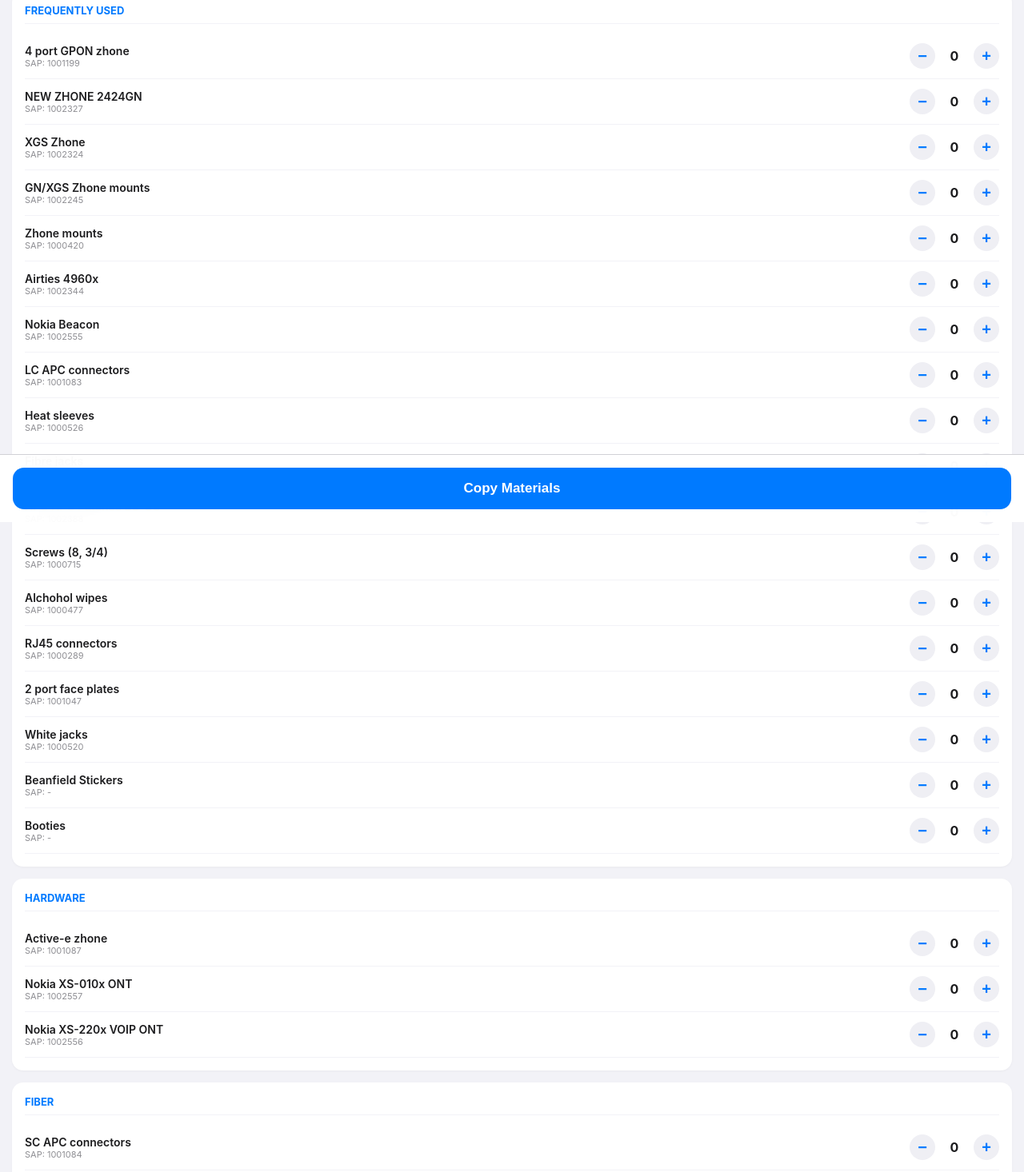
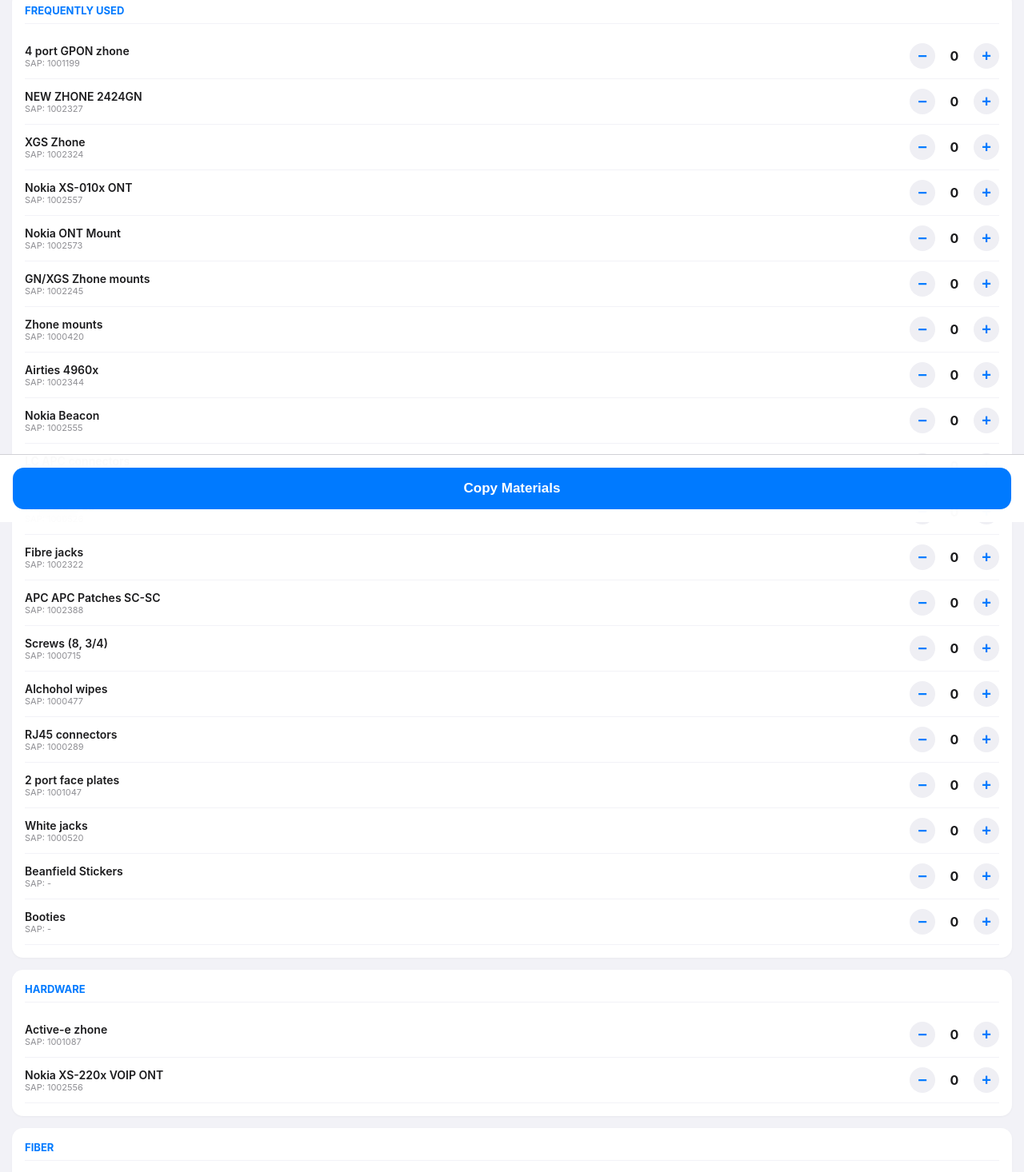
Before and after one commit to yuannnntian/notes, a plain HTML site: page index.html in a window 1280 px wide. Shown: the part 147-1613 px from the top of the page at 80% size. Drawn offline with Linux system fonts and the light colour scheme.

Commit message:
Update index.html

```diff
--- a/index.html
+++ b/index.html
@@ -3,7 +3,7 @@
 <head>
     <meta charset="UTF-8">
     <meta name="viewport" content="width=device-width, initial-scale=1.0, maximum-scale=1.0, user-scalable=no">
-    <title>Beanfield Toolbox v16.8</title>
+    <title>Beanfield Toolbox v16.9.1</title>
     <style>
         :root { --primary: #007aff; --bg: #f2f2f7; --card: #ffffff; --text: #1c1c1e; }
         body { font-family: -apple-system, sans-serif; background: var(--bg); margin: 0; padding: 0; color: var(--text); -webkit-user-select: none; }
@@ -148,14 +148,15 @@
 const inventory = {
     "Frequently Used": [
         {id:"1001199", n:"4 port GPON zhone"}, {id:"1002327", n:"NEW ZHONE 2424GN"}, {id:"1002324", n:"XGS Zhone"},
-        {id:"1002245", n:"GN/XGS Zhone mounts"}, {id:"1000420", n:"Zhone mounts"}, {id:"1002344", n:"Airties 4960x"},
-        {id:"1002555", n:"Nokia Beacon"}, {id:"1001083", n:"LC APC connectors"}, {id:"1000526", n:"Heat sleeves"},
-        {id:"1002322", n:"Fibre jacks"}, {id:"1002388", n:"APC APC Patches SC-SC"}, {id:"1000715", n:"Screws (8, 3/4)"},
-        {id:"1000477", n:"Alchohol wipes"}, {id:"1000289", n:"RJ45 connectors"}, {id:"1001047", n:"2 port face plates"},
-        {id:"1000520", n:"White jacks"}, {id:"-", n:"Beanfield Stickers"}, {id:"-", n:"Booties"}
+        {id:"1002557", n:"Nokia XS-010x ONT"}, {id:"1002573", n:"Nokia ONT Mount"},
+        {id:"1002245", n:"GN/XGS Zhone mounts"}, {id:"1000420", n:"Zhone mounts"},
+        {id:"1002344", n:"Airties 4960x"}, {id:"1002555", n:"Nokia Beacon"}, {id:"1001083", n:"LC APC connectors"},
+        {id:"1000526", n:"Heat sleeves"}, {id:"1002322", n:"Fibre jacks"}, {id:"1002388", n:"APC APC Patches SC-SC"},
+        {id:"1000715", n:"Screws (8, 3/4)"}, {id:"1000477", n:"Alchohol wipes"}, {id:"1000289", n:"RJ45 connectors"},
+        {id:"1001047", n:"2 port face plates"}, {id:"1000520", n:"White jacks"}, {id:"-", n:"Beanfield Stickers"}, {id:"-", n:"Booties"}
     ],
     "Hardware": [
-        {id:"1001087", n:"Active-e zhone"}, {id:"1002557", n:"Nokia XS-010x ONT"}, {id:"1002556", n:"Nokia XS-220x VOIP ONT"}
+        {id:"1001087", n:"Active-e zhone"}, {id:"1002556", n:"Nokia XS-220x VOIP ONT"}
     ],
     "Fiber": [
         {id:"1001084", n:"SC APC connectors"}, {id:"1000422", n:"LC UPC 250/900"}, {id:"1000476", n:"SC UPC"}
@@ -219,7 +220,7 @@
     cart[k].q += d;
     if(cart[k].q <= 0) delete cart[k];
 
-    // --- 智能填充逻辑 (v16.8 更新) ---
+    // --- 智能填充逻辑 ---
     const zModInput = document.getElementById('bf_z_mod');
     if (cart[k] && cart[k].q > 0) {
         if (id === "1001199") {
```
